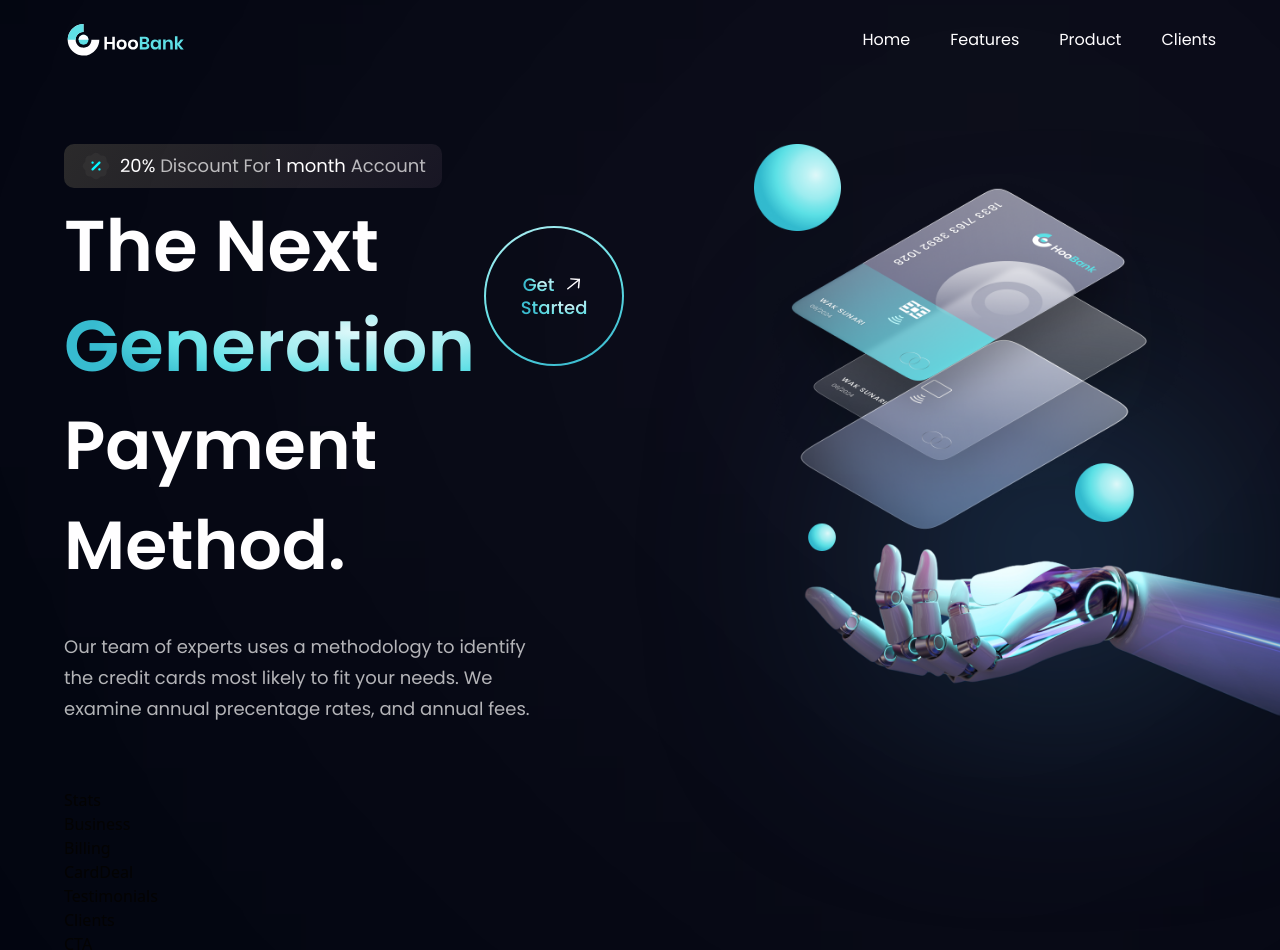
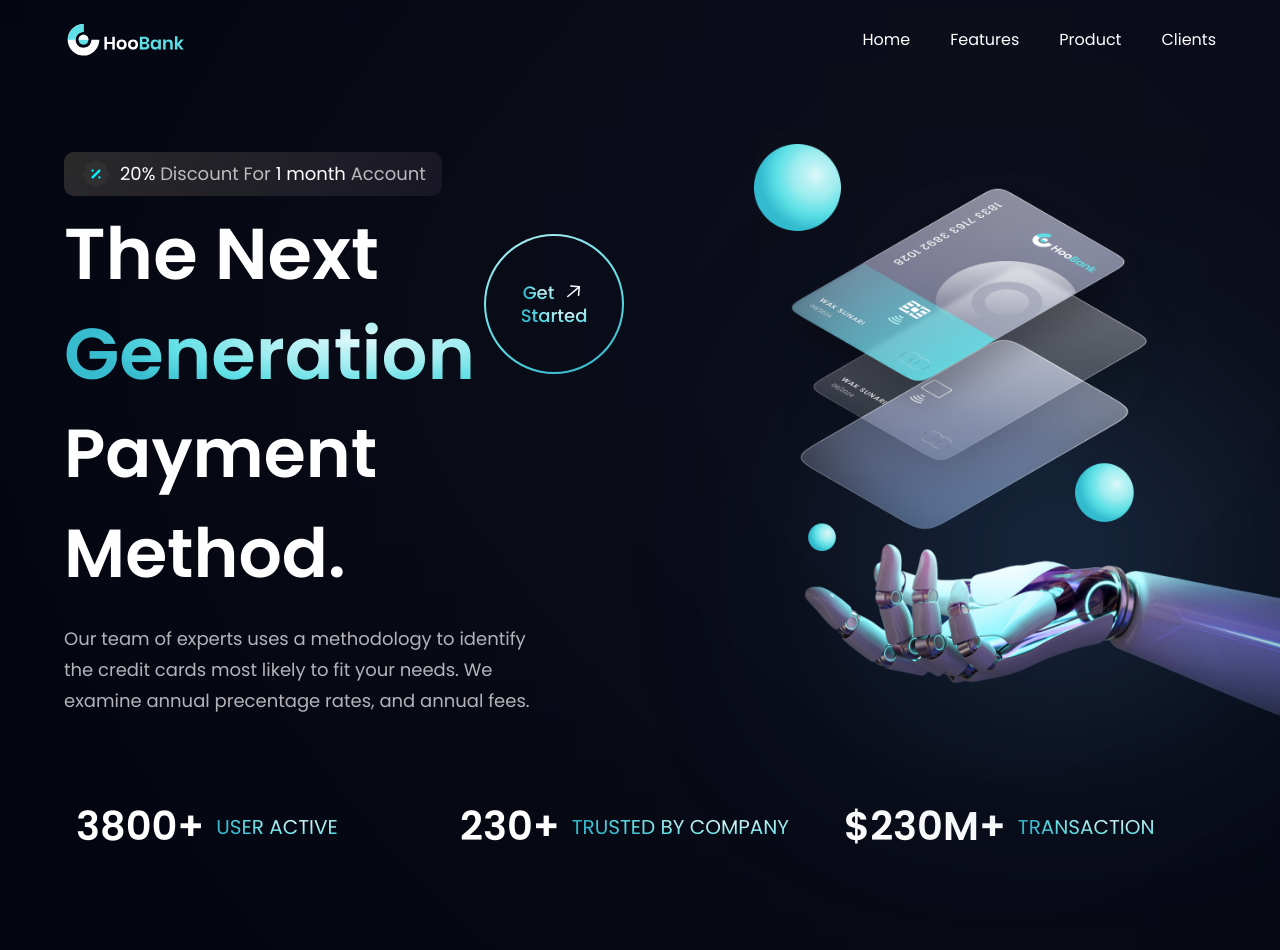
Before and after one commit to Makomanix/Business, a React (Vite) app: page / in a window 1280 px wide. Shown: the top 950 px of the page. Built offline with nearby package versions, Linux system fonts and the light colour scheme.

Commit message:
completed above fold/stats

```diff
--- a/src/Components/Business.jsx
+++ b/src/Components/Business.jsx
@@ -1,9 +1,13 @@
 import React from 'react'
+import { features } from '../constants';
+import styles, { layout } from  '../style';
+import Button from './Button'
 
-const Business = () => {
-  return (
-    <div>Business</div>
+const Business = () => (
+    <div>
+
+    </div>
   )
-}
+
 
 export default Business
--- a/src/Components/Hero.jsx
+++ b/src/Components/Hero.jsx
@@ -6,15 +6,15 @@
 const Hero = () => (
   <section id='home' className={`flex md:flex-row flex-col ${styles.paddingY}`}>
     <div className={`flex-1 ${styles.flexStart} flex-col xl:px-0 sm:px-16 px-6`}>
+
       <div className='flex flex-row items-center py-[6px] px-4 bg-discount-gradient rounded-[10px] mb-2'>
         <img src={discount} alt='discount' className='w-[32px] h-[32px]' />
         <p className={`${styles.paragraph} ml-2`}>
-          <span className='text-white'>20%</
-          span> Discount For {" "}
-          <span className='text-white'>1 month</
-          span> Account
+          <span className='text-white'>20%</span> Discount For {" "}
+          <span className='text-white'>1 month</span> Account
         </p>
       </div>
+
       <div className='flex flex-row justify-between items-center w-full'>
         <h1 className='flex-1 font-poppins font-semibold ss:text-[72px] text-[52px] text-white ss:leading-[100px] leading-[75px]'>
           The Next <br className='sm:block
@@ -25,7 +25,8 @@
           <GetStarted />
         </div>
       </div>
-      <h1 className='flex-1 font-poppins font-semibold ss:text-[68px] text-[52px] text-white ss:leading-[100px] leading-[75px] w-full'>Payment Method.</h1>
+
+      <h1 className='font-poppins font-semibold ss:text-[68px] text-[52px] text-white ss:leading-[100px] leading-[75px] w-full'>Payment Method.</h1>
       <p className={`${styles.paragraph} max-w-[470px] mt-5`}>Our team of experts uses a methodology to identify the credit cards most likely to fit your needs. We examine annual precentage rates, and annual fees.</p>
     </div>
 
--- a/src/Components/Stats.jsx
+++ b/src/Components/Stats.jsx
@@ -1,9 +1,17 @@
 import React from 'react'
+import { stats } from '../constants';
+import styles from '../style';
 
-const Stats = () => {
-  return (
-    <div>Stats</div>
+const Stats = () => (
+    <section className={`${styles.flexCenter} flex-row flex-wrap sm:mb-20 mb:6`}>
+      {stats.map((stat) => (
+        <div key={stat.id} className={`flex-1 flex justify-start items-center flex-row m-3`}>
+          <h4 className='font-poppins font-semibold xs:text-[40px] text-[30px] xs:leading-[53px] leading-[43px] text-white '>{stat.value}</h4>
+          <p className='font-poppins font-normal xs:text-[20px] text-[15px] xs:leading-[26px] leading-[21px] text-gradient uppercase ml-3 '>{stat.title}</p>
+        </div>
+      ))}
+    </section>
   )
-}
+
 
 export default Stats
```
